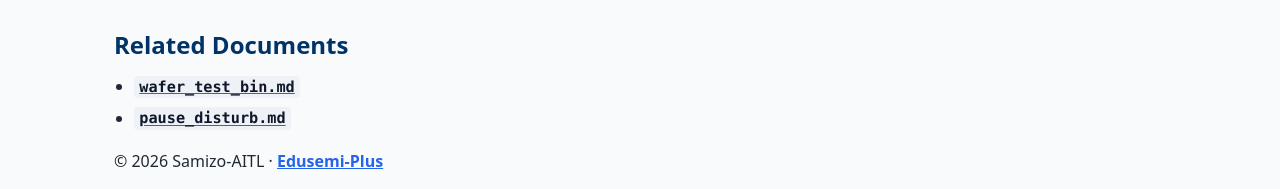
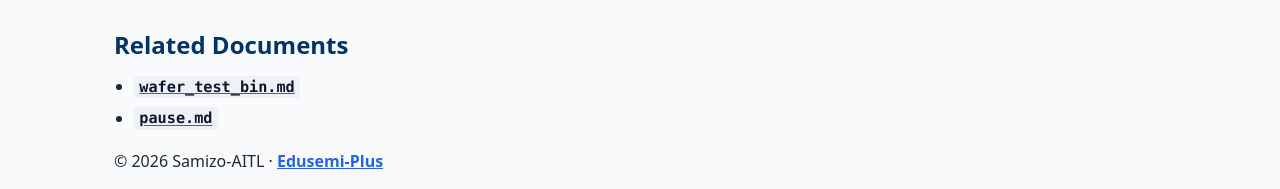
Before and after one commit to Samizo-AITL/Edusemi-Plus, a Jekyll site: the page built from archive/legacy/dram_025um/process_flow.md, in a window 1280 px wide and 900 px high, scrolled down 3213 px. Shown: the part 708-897 px from the top of the window. Built offline with Jekyll 4.4.1, drawn with Linux system fonts in a browser that asks for light colours.

Commit message:
Update process_flow.md

```diff
--- a/archive/legacy/dram_025um/process_flow.md
+++ b/archive/legacy/dram_025um/process_flow.md
@@ -162,4 +162,4 @@ propagated upward into:
 ## Related Documents
 
 - [`wafer_test_bin.md`](./wafer_test_bin.md)
-- [`pause_disturb.md`](./pause_disturb.md)
+- [`pause.md`](./pause.md)
```
